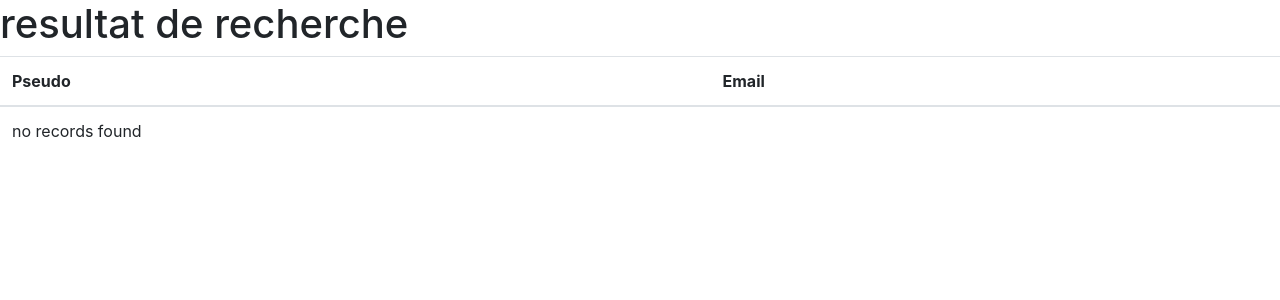
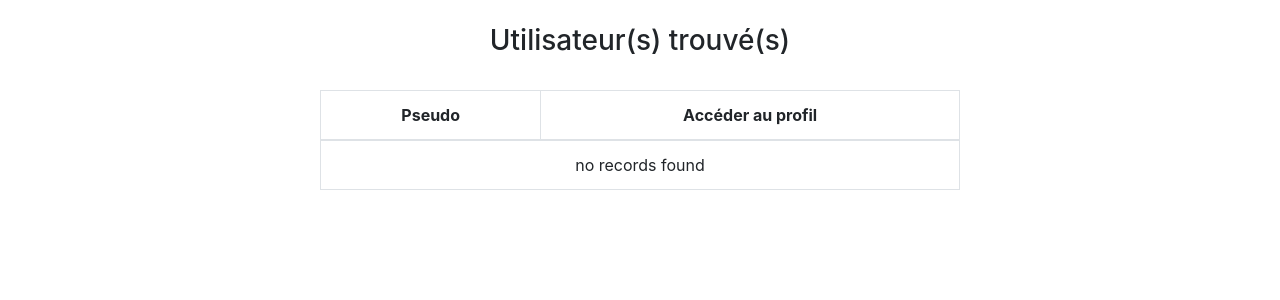
Before and after one commit to Ipssi-Portfollow/portfollow, a Symfony app: template portfollow-app/templates/user/recherche.html.twig in a window 1280 px wide. Shown: the part 57-357 px from the top of the page. Run offline with Twig, Linux system fonts and the light colour scheme; the template is opened without the code that fills it, so the values that code supplies are empty; some libraries are stand-ins or nearby versions.

Commit message:
Search Page Design

```diff
--- a/portfollow-app/src/Controller/HomeController.php
+++ b/portfollow-app/src/Controller/HomeController.php
@@ -23,7 +23,7 @@ class HomeController extends AbstractController
      */
     public function index(PostRepository $postRepository, UserRepository $userRepository, Request $request): Response
     {
-        $posts = $postRepository->findAll();
+        $posts = $postRepository->findBy(array(), array('addDate' => 'DESC'));
 
 
         return $this->render('home/index.html.twig', [
--- a/portfollow-app/templates/layout/navbar.html.twig
+++ b/portfollow-app/templates/layout/navbar.html.twig
@@ -4,6 +4,16 @@
 
 ::marker{
   display: none!important;
+}
+
+
+.image{
+     background-size: cover;
+     background-repeat: no-repeat;
+     background-position: 50% 50%;
+     height: 150px;
+     width: 150px;
+     border-radius:100px;
 }
 
 </style>
@@ -61,7 +71,7 @@
             console.log(data)
 
             if(data.length > 0 ){
-                let url = "https://127.0.0.1:8000/user/recherche/"+data;
+                let url = "http://127.0.0.1:8000/user/recherche/"+data;
                 console.log('coucou')
                 window.open(url, '_blank')
              //   location.href = url
--- a/portfollow-app/templates/user/recherche.html.twig
+++ b/portfollow-app/templates/user/recherche.html.twig
@@ -3,21 +3,38 @@
 {% block body %}
     {% include 'layout/navbar.html.twig' %}
 
-    <h1>resultat de recherche</h1>
+<style>
 
-    <table class="table">
+
+.image{
+     background-size: cover;
+     background-repeat: no-repeat;
+     background-position: 50% 50%;
+     height: 20px;
+     width: 20px;
+     border-radius:100px;
+}
+
+
+
+</style>
+<br>
+
+    <h3 style="text-align: center;">Utilisateur(s) trouvé(s)</h3><br>
+
+    <div style="width: 50%; margin:auto; text-align: center;">
+        <table class="table table-bordered">
             <thead>
             <tr>
                 <th>Pseudo</th>
-            <th>Email</th>
+                <th>Accéder au profil</th>
             </tr>
             </thead>
             <tbody>
             {% for user in users %}
                 <tr>
                     <td>{{ user.pseudo }}</td>
-                <td>{{ user.email }}</td>
-                <td><a class="nav-link" href="/user/{{ app.user.id }}">Profil</a></td>
+                    <td><a class="nav-link" href="/user/{{ user.id }}">Profil</a></td>
 
                 </tr>
             {% else %}
@@ -27,5 +44,6 @@
             {% endfor %}
             </tbody>
         </table>
+    </div>
 
 {% endblock %}
```
Lines whose indentation alone changed are shown as unchanged.
